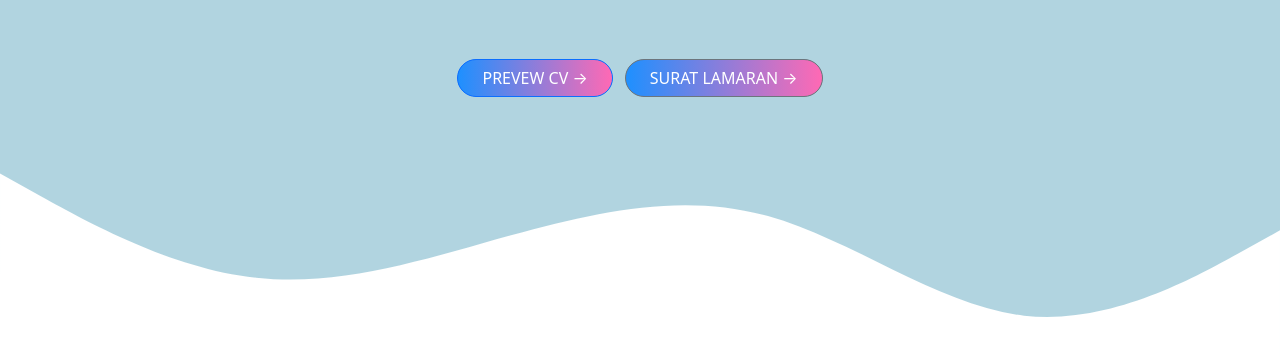
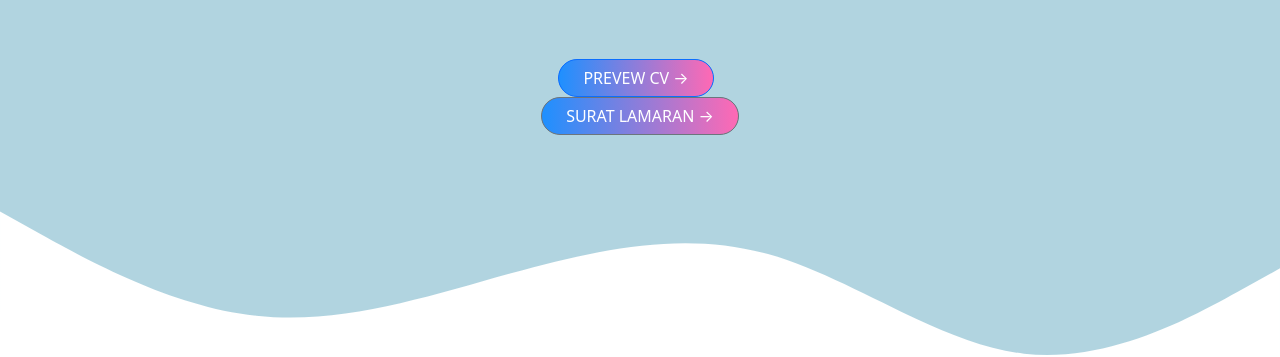
Before and after one commit to anangnahak/Website-Anang-Nahak, a plain HTML site: page index.html in a window 1280 px wide. Shown: the part 443-800 px from the top of the page. Drawn offline with nearby package versions, Linux system fonts and the light colour scheme.

Commit message:
Update index.html

```diff
--- a/index.html
+++ b/index.html
@@ -52,14 +52,19 @@
     <br>
    <div class="container py-5">
     <!-- Button to trigger first modal -->
+         <div class="button-group">
+      <div class="button-wrapper">
     <button type="button" class="btn btn-primary me-2 rounded-pill px-4" data-bs-toggle="modal" data-bs-target="#exampleModal1">
       PREVEW CV →
     </button>
+      </div>
+             <div class="button-wrapper">
    <button type="button" class="btn btn-secondary rounded-pill px-4" data-bs-toggle="modal" data-bs-target="#exampleModal2">
      SURAT LAMARAN →
     </button>
   </div>
-
+ </div>
+   </div>
     <svg xmlns="http://www.w3.org/2000/svg" viewBox="0 0 1440 320"><path fill="#ffff" fill-opacity="1" d="M0,32L48,58.7C96,85,192,139,288,149.3C384,160,480,128,576,101.3C672,75,768,53,864,80C960,107,1056,181,1152,192C1248,203,1344,149,1392,122.7L1440,96L1440,320L1392,320C1344,320,1248,320,1152,320C1056,320,960,320,864,320C768,320,672,320,576,320C480,320,384,320,288,320C192,320,96,320,48,320L0,320Z"></path></svg>
 
 </section>
```
